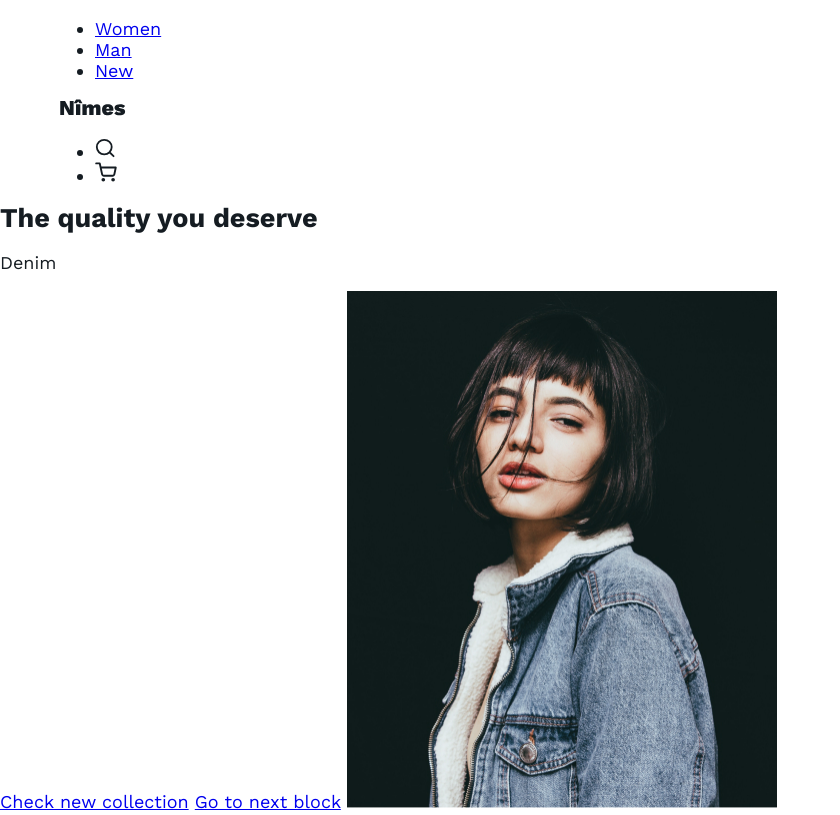
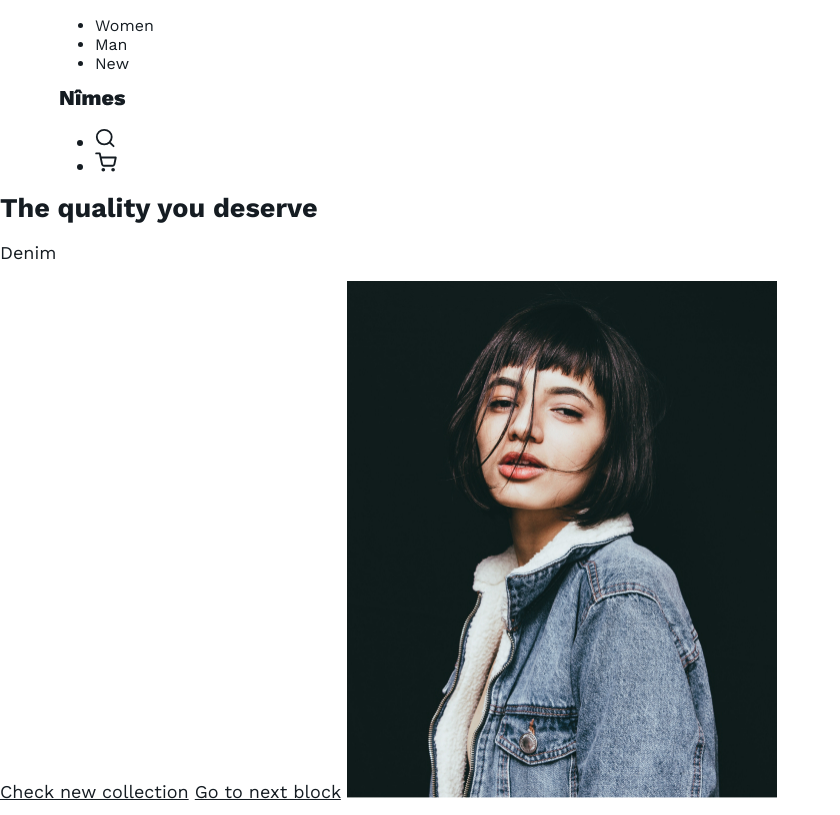
Before and after one commit to VKozhura/flex01, a plain HTML site: page index.html in a window 1280 px wide. Shown: the top 815 px of the page, without its empty margins (0-840 px from the left). Drawn offline with nearby package versions, Linux system fonts and the light colour scheme.

Commit message:
шаг 7: установили параметры шрифта для элементов главной навигации

```diff
--- a/style.css
+++ b/style.css
@@ -24,3 +24,16 @@ body {
     width: 1px;
     overflow: hidden;
   }
+
+  a {
+    color: inherit;
+  }
+
+  .site-navigation {
+    font-size: 16px;
+    line-height: 19px;
+  }
+
+  .link-item {
+    text-decoration: none;
+  }
```
